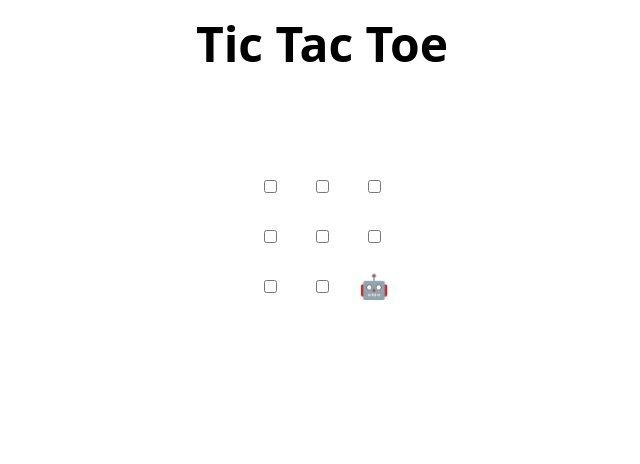
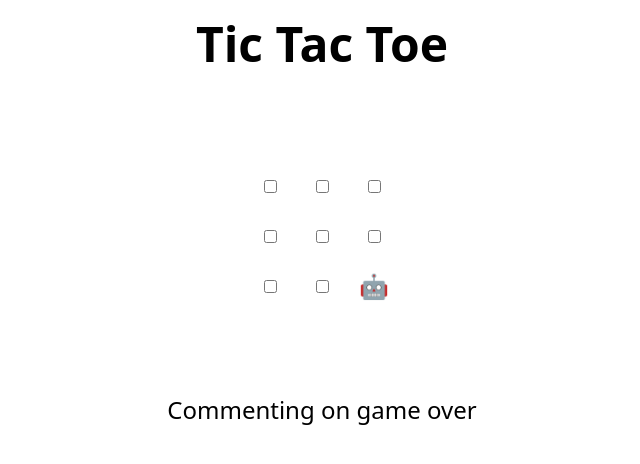
Before and after one commit to xitaram/skills-review-pull-requests, a plain HTML site: page index.html in a window 1280 px wide. Shown: the whole page, without its empty margins (318-958 px from the left). Drawn offline with Linux system fonts and the light colour scheme.

Commit message:
Update index.html

```diff
--- a/index.html
+++ b/index.html
@@ -48,7 +48,7 @@
 </table>
 
 <h2 hidden>Game over, refresh to play again 🧑‍💻 🤖!</h2>
-
+Commenting on game over
 <script>
   // Initialization
   const boxes = Array.from(document.querySelectorAll("td"));
```
